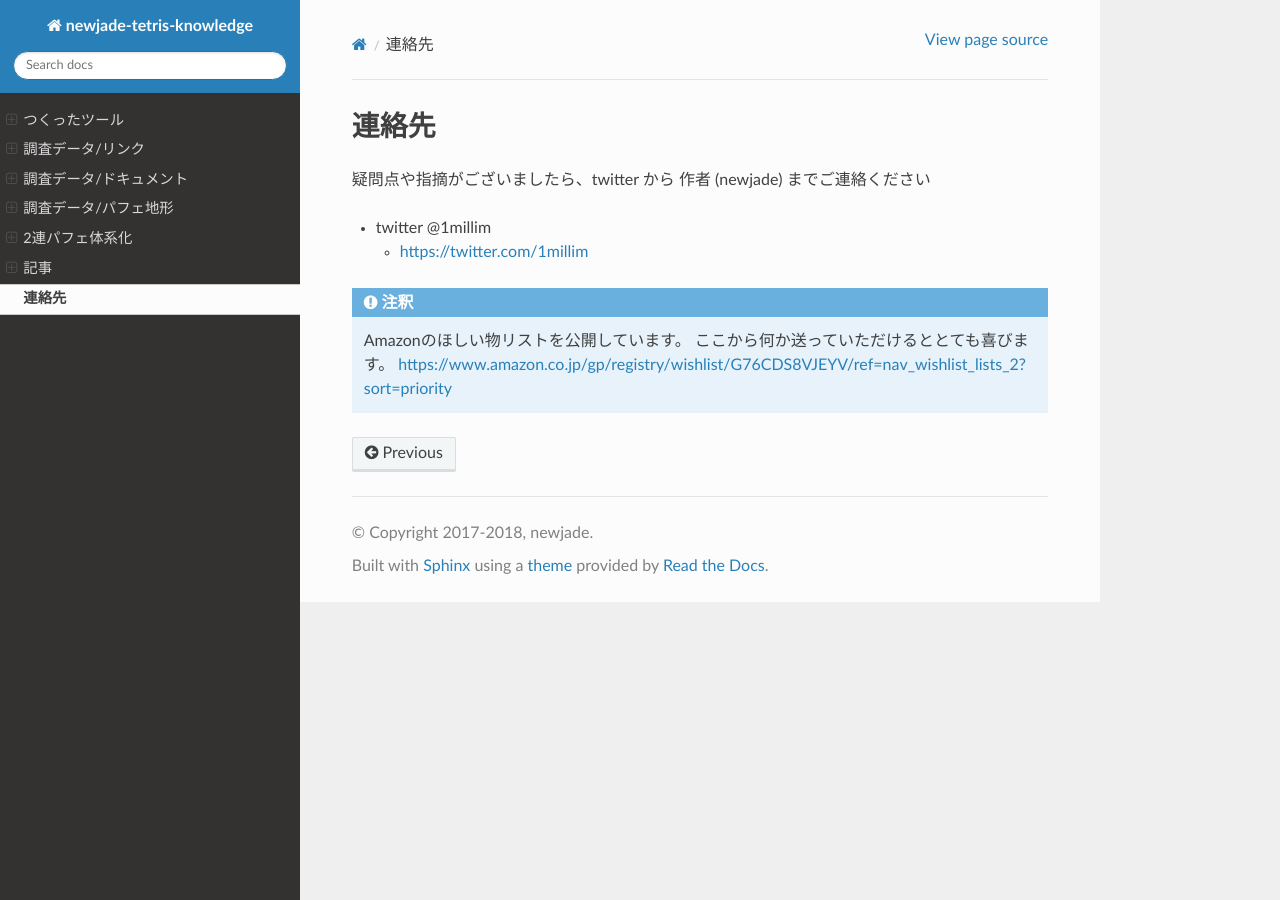
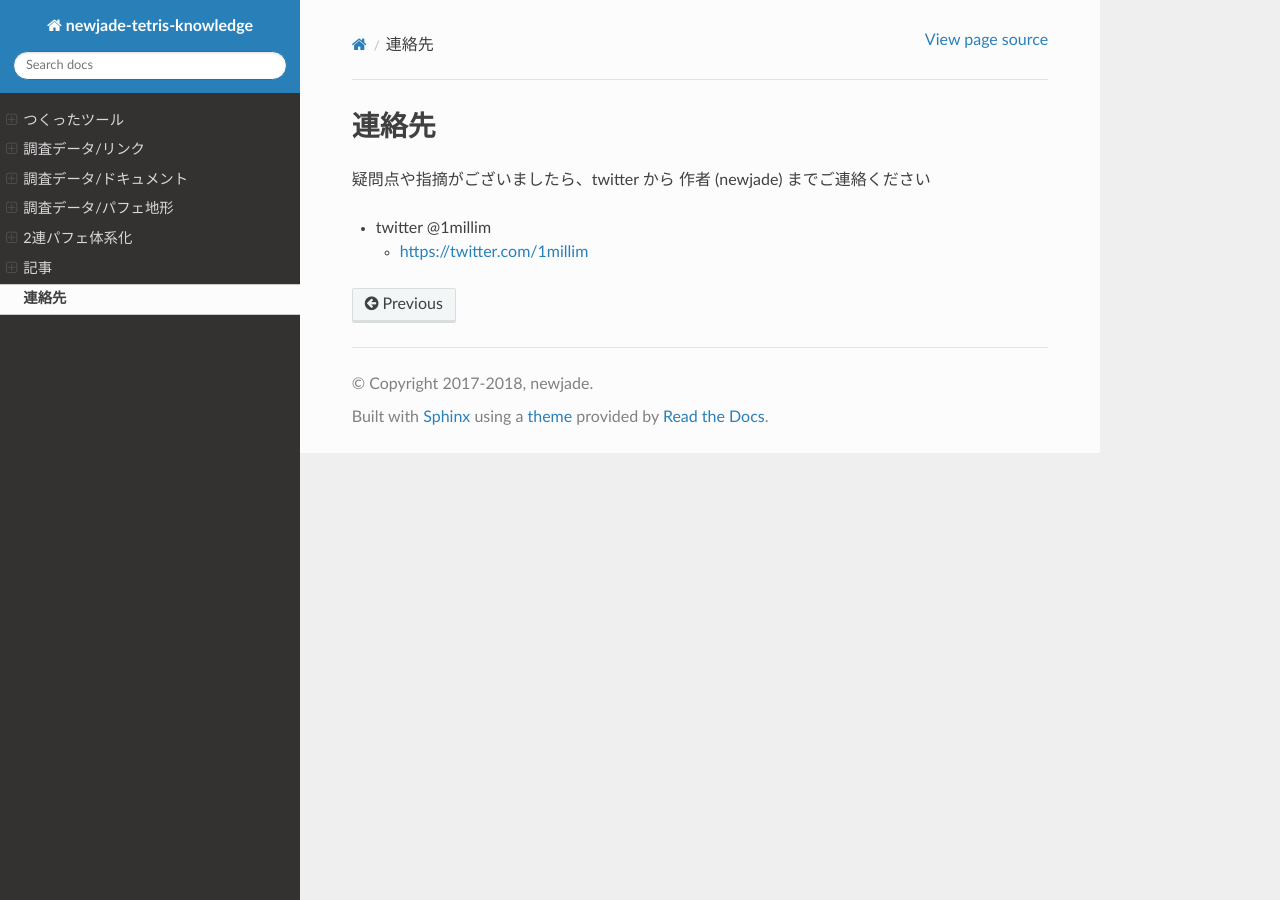
Before and after one commit to knewjade/tetris-knowledge-sphinx, a Sphinx documentation site: the page built from source/contact.rst, in a window 1280 px wide. Built offline with Sphinx 7.4.7 and the Read the Docs theme 2.0.0, drawn with Linux system fonts in a browser that asks for light colours.

Commit message:
Remove wish list

```diff
--- a/source/contact.rst
+++ b/source/contact.rst
@@ -7,10 +7,3 @@
 * twitter @1millim
 
   - https://twitter.com/1millim
-
-
-.. note::
-
-  Amazonのほしい物リストを公開しています。
-  ここから何か送っていただけるととても喜びます。
-  https://www.amazon.co.jp/gp/registry/wishlist/G76CDS8VJEYV/ref=nav_wishlist_lists_2?sort=priority
```
